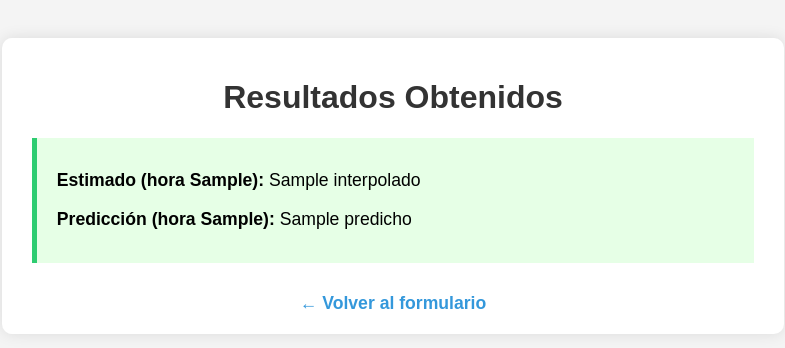
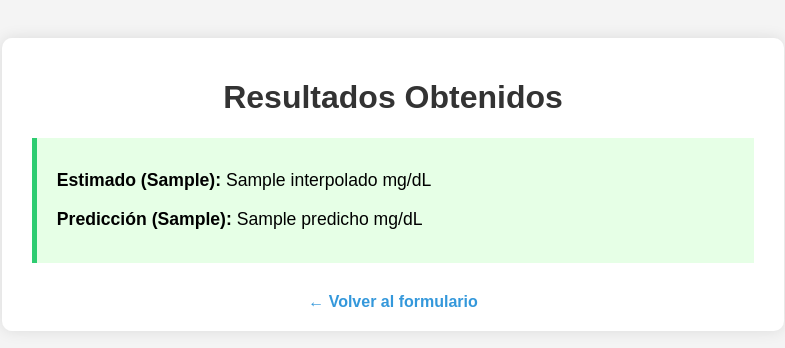
Before and after one commit to Mbautista13/glucosa, a Flask app: template templates/resultado.html in a window 1280 px wide. Shown: the top 348 px of the page, without its empty margins (247-1032 px from the left). Run offline with Flask 3, Linux system fonts and the light colour scheme; the template is opened without the code that fills it: most values are stand-ins (such as "Sample title", 1, 10 or a date in 2020).

Commit message:
Update resultado.html

```diff
--- a/templates/resultado.html
+++ b/templates/resultado.html
@@ -33,14 +33,12 @@
         }
         .volver {
             margin-top: 30px;
-            display: block;
             text-align: center;
         }
         .volver a {
             text-decoration: none;
             color: #3498db;
             font-weight: bold;
-            font-size: 1.1em;
         }
     </style>
 </head>
@@ -49,14 +47,21 @@
         <h1>Resultados Obtenidos</h1>
 
         <div class="resultado">
+            {% if interpolado is not none %}
             <p>
-                <span class="label">Estimado (hora {{ hora_interp }}):</span>
-                {{ interpolado }}
+                <span class="label">Estimado ({{ hora_interp }}):</span>
+                {{ interpolado }} mg/dL
             </p>
+            {% endif %}
+            {% if predicho is not none %}
             <p>
-                <span class="label">Predicción (hora {{ hora_pred }}):</span>
-                {{ predicho }}
+                <span class="label">Predicción ({{ hora_pred }}):</span>
+                {{ predicho }} mg/dL
             </p>
+            {% endif %}
+            {% if interpolado is none and predicho is none %}
+            <p>No se solicitó estimación ni predicción.</p>
+            {% endif %}
         </div>
 
         <div class="volver">
```
